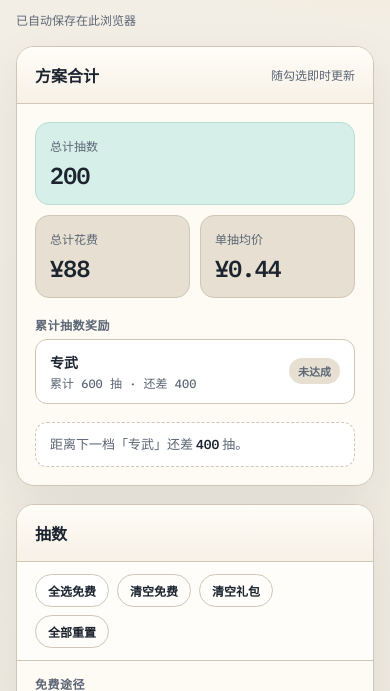
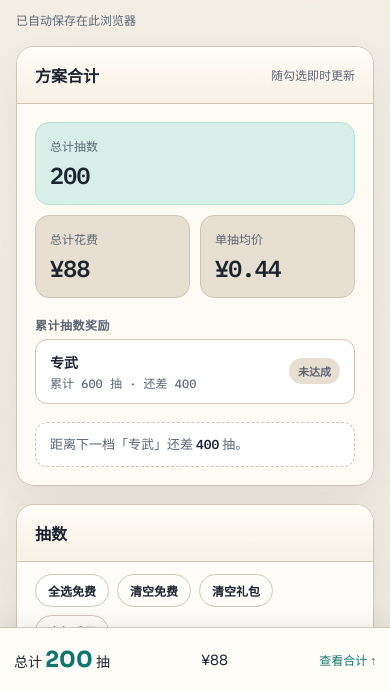
Before and after one commit to yyzh6236/cassell, a plain HTML site: page index.html in a window 390 px wide. Shown: the part 153-844 px from the top of the page. Drawn offline with Linux system fonts and the light colour scheme.

Commit message:
Restore fixed mobile totals bar

```diff
--- a/assets/css/styles.css
+++ b/assets/css/styles.css
@@ -425,3 +425,17 @@
   #summary { order: -1; }
   .ref-panel { order: 1; }
 }
+
+.mobile-summary { display: none; }
+@media (max-width: 600px) {
+  .wrap { padding-bottom: calc(100px + env(safe-area-inset-bottom)); }
+  .mobile-summary {
+    display: flex; align-items: center; justify-content: space-between; gap: 10px;
+    position: fixed; z-index: 10; left: 0; right: 0; bottom: 0;
+    padding: 14px max(14px, env(safe-area-inset-right)) calc(14px + env(safe-area-inset-bottom)) max(14px, env(safe-area-inset-left));
+    background: #fffdf8; border-top: 1px solid var(--line); box-shadow: 0 -4px 24px #1c243014;
+    color: var(--ink); text-decoration: none; font-size: 14px; min-height: 64px;
+  }
+  .mobile-summary strong { color: var(--accent); font-size: 22px; }
+  .mobile-details { color: var(--accent); font-size: 12px; }
+}
--- a/assets/js/app.js
+++ b/assets/js/app.js
@@ -245,6 +245,8 @@ function renderSummary() {
   elTotalPulls.textContent = pulls.toLocaleString("zh-CN");
   elTotalCost.textContent = money(cost);
   elUnitPrice.textContent = unitPriceText(cost, pulls);
+  document.getElementById("mobile-pulls").textContent = pulls.toLocaleString("zh-CN");
+  document.getElementById("mobile-cost").textContent = money(cost);
 
   const sorted = [...MILESTONES].sort((a, b) => a.pulls - b.pulls);
   elMilestones.innerHTML = sorted.map((m) => {
--- a/index.html
+++ b/index.html
@@ -83,6 +83,11 @@
 
   </div>
 
+  <a class="mobile-summary" href="#summary" aria-label="查看方案合计与累计奖励">
+    <span>总计 <strong id="mobile-pulls">0</strong> 抽</span>
+    <span id="mobile-cost">¥0</span>
+    <span class="mobile-details">查看合计 ↑</span>
+  </a>
   <script src="assets/js/config.js"></script>
   <script src="assets/js/app.js"></script>
 </body>
```
